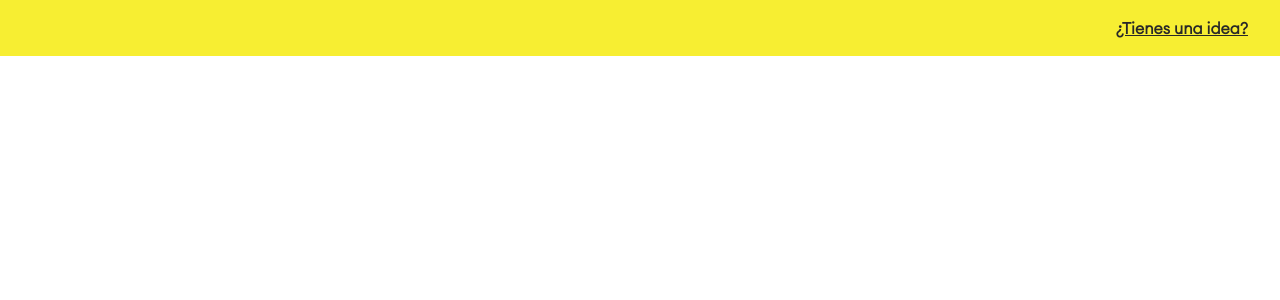
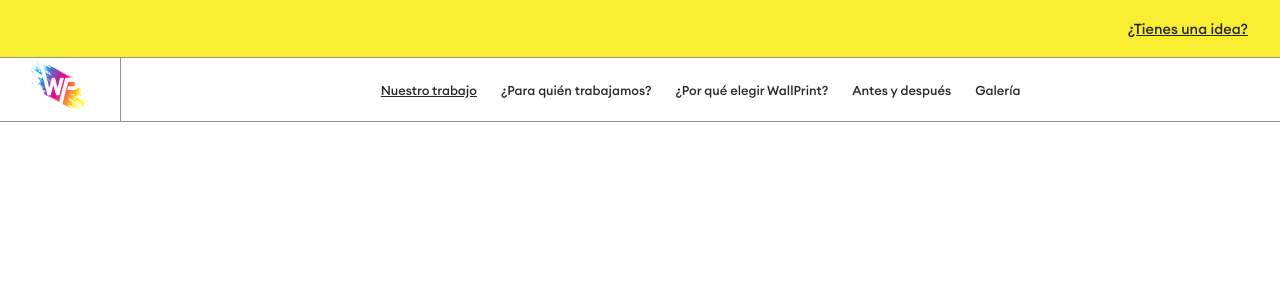
Before and after one commit to carlosdanielgr/wallprint, an Angular app: page / in a window 1280 px wide. Shown: the top 300 px of the page. Built offline with nearby package versions, Linux system fonts and the light colour scheme.

Commit message:
header component completed

```diff
--- a/src/app/app.component.html
+++ b/src/app/app.component.html
@@ -1,3 +1,4 @@
 <section class="first-content">
   <a href="">¿Tienes una idea?</a>
 </section>
+<app-header />
--- a/src/app/app.component.scss
+++ b/src/app/app.component.scss
@@ -2,6 +2,9 @@
   background-color: var(--yellow);
   padding: 1rem 2rem;
   text-align: end;
+  > a {
+    font-size: 0.9rem;
+  }
 }
 
 .main {
--- a/src/app/app.component.ts
+++ b/src/app/app.component.ts
@@ -1,14 +1,12 @@
 import { Component } from '@angular/core';
-import { CommonModule } from '@angular/common';
-import { RouterOutlet } from '@angular/router';
+
+import { HeaderComponent } from './components/header/header.component';
 
 @Component({
   selector: 'app-root',
   standalone: true,
-  imports: [CommonModule, RouterOutlet],
+  imports: [HeaderComponent],
   templateUrl: './app.component.html',
-  styleUrl: './app.component.scss'
+  styleUrl: './app.component.scss',
 })
-export class AppComponent {
-  title = 'wallpint';
-}
+export class AppComponent {}
--- a/src/app/components/header/header.component.html
+++ b/src/app/components/header/header.component.html
@@ -1 +1,40 @@
-<p>header works!</p>
+<header class="header d-flex align-items-center">
+  <figure role="button" class="header__logo" (click)="onInit()">
+    <img src="./assets/images/logo.png" alt="Logo" />
+  </figure>
+  <div ngbDropdown container="body">
+    <button type="button" class="header__menu btn" ngbDropdownToggle>
+      <i class="fa-solid fa-bars"></i>
+    </button>
+    <div class="header__dropdown" ngbDropdownMenu aria-labelledby="Menu">
+      <a href="#" ngbDropdownItem>Nuestro trabajo</a>
+      <a href="#" ngbDropdownItem>¿Para quién trabajamos?</a>
+      <a href="#" ngbDropdownItem>¿Por qué elegir WallPrint?</a>
+      <a href="#" ngbDropdownItem>Antes y después</a>
+      <a href="#" ngbDropdownItem>Galería</a>
+    </div>
+  </div>
+  <nav class="header__navbar navbar">
+    <div class="header__title">
+      <img src="./assets/images/logo.png" alt="logo" />
+      <span>Wall<strong>Print</strong></span>
+    </div>
+    <ul class="navbar-nav gap-4">
+      <li class="nav-item">
+        <a href="#">Nuestro trabajo</a>
+      </li>
+      <li class="nav-item">
+        <a href="#">¿Para quién trabajamos?</a>
+      </li>
+      <li class="nav-item">
+        <a href="#">¿Por qué elegir WallPrint?</a>
+      </li>
+      <li class="nav-item">
+        <a href="#">Antes y después</a>
+      </li>
+      <li class="nav-item">
+        <a href="#">Galería</a>
+      </li>
+    </ul>
+  </nav>
+</header>
--- a/src/app/components/header/header.component.scss
+++ b/src/app/components/header/header.component.scss
@@ -0,0 +1,90 @@
+@use "../../../styles/mixins" as *;
+
+.header {
+  position: sticky;
+  top: 0;
+  z-index: 1000;
+  height: 65px;
+  border-top: 1px solid #939393;
+  border-bottom: 1px solid #939393;
+
+  &__logo {
+    padding: 0 1.5rem;
+    height: 65px;
+    border-right: 1px solid #939393;
+    @include screen(custom, max, 768) {
+      display: none;
+    }
+    > img {
+      height: 100%;
+    }
+  }
+
+  &__title {
+    letter-spacing: 8px;
+    > img {
+      width: 50px;
+    }
+    @include screen(custom, min, 768) {
+      display: none;
+    }
+  }
+
+  &__navbar {
+    flex: 1 1 auto;
+    justify-content: center;
+
+    .navbar-nav {
+      flex: 1 1 auto;
+      flex-direction: row;
+      justify-content: center;
+
+      @include screen(custom, max, 768) {
+        display: none;
+      }
+    }
+
+    .nav-item {
+      &:not(&:first-child) {
+        > a {
+          text-decoration: none;
+        }
+      }
+      a {
+        font-size: 0.8rem;
+      }
+    }
+  }
+
+  &__dropdown {
+    box-shadow: 2px 3px 5px #00000070;
+    > a {
+      font-size: 1.2rem;
+      padding: 1rem;
+    }
+  }
+
+  &__menu {
+    display: flex;
+    align-items: center;
+    padding: 1.5rem;
+    border-style: none;
+    border-radius: 0;
+    border-right: 1px solid #939393;
+
+    > i {
+      font-size: 1.5rem;
+    }
+
+    &::after {
+      display: none;
+    }
+  }
+
+  .dropdown,
+  &__dropdown {
+    @include screen(small) {
+      display: none;
+    }
+  }
+}
--- a/src/app/components/header/header.component.ts
+++ b/src/app/components/header/header.component.ts
@@ -1,12 +1,24 @@
+import { Location } from '@angular/common';
 import { Component } from '@angular/core';
+
+import { NgbDropdownModule } from '@ng-bootstrap/ng-bootstrap';
 
 @Component({
   selector: 'app-header',
   standalone: true,
-  imports: [],
+  imports: [NgbDropdownModule],
   templateUrl: './header.component.html',
-  styleUrl: './header.component.scss'
+  styleUrl: './header.component.scss',
 })
 export class HeaderComponent {
+  constructor(private readonly location: Location) {}
 
+  onInit() {
+    window.scroll({
+      top: 0,
+      left: 0,
+      behavior: 'smooth',
+    });
+    this.location.replaceState('');
+  }
 }
--- a/src/index.html
+++ b/src/index.html
@@ -1,11 +1,11 @@
-<!doctype html>
+<!DOCTYPE html>
 <html lang="en">
   <head>
-  <meta charset="utf-8">
+    <meta charset="utf-8" />
     <title>Wallpint</title>
-  <base href="/">
-  <meta name="viewport" content="width=device-width, initial-scale=1">
-  <link rel="icon" type="image/x-icon" href="favicon.ico">
+    <base href="/" />
+    <meta name="viewport" content="width=device-width, initial-scale=1" />
+    <link rel="icon" type="image/x-icon" href="./assets/images/logo.png" />
   </head>
   <body>
     <app-root></app-root>
--- a/src/styles.scss
+++ b/src/styles.scss
@@ -8,7 +8,7 @@
 
 @font-face {
   font-family: euclid;
-  src: url(./assets/fonts/Euclid\ Circular\ A\ Light.ttf);
+  src: url(./assets/fonts/Euclid\ Circular\ A\ Medium.ttf);
 }
 
 :root {
@@ -40,5 +40,4 @@ figure {
 
 a {
   color: var(--primary);
-  font-weight: 600;
 }
```
Also changed, not shown: src/assets/fonts/Euclid Circular A Light.ttf (deleted), src/assets/images/logo.png (added). Lines whose indentation alone changed are shown as unchanged.
